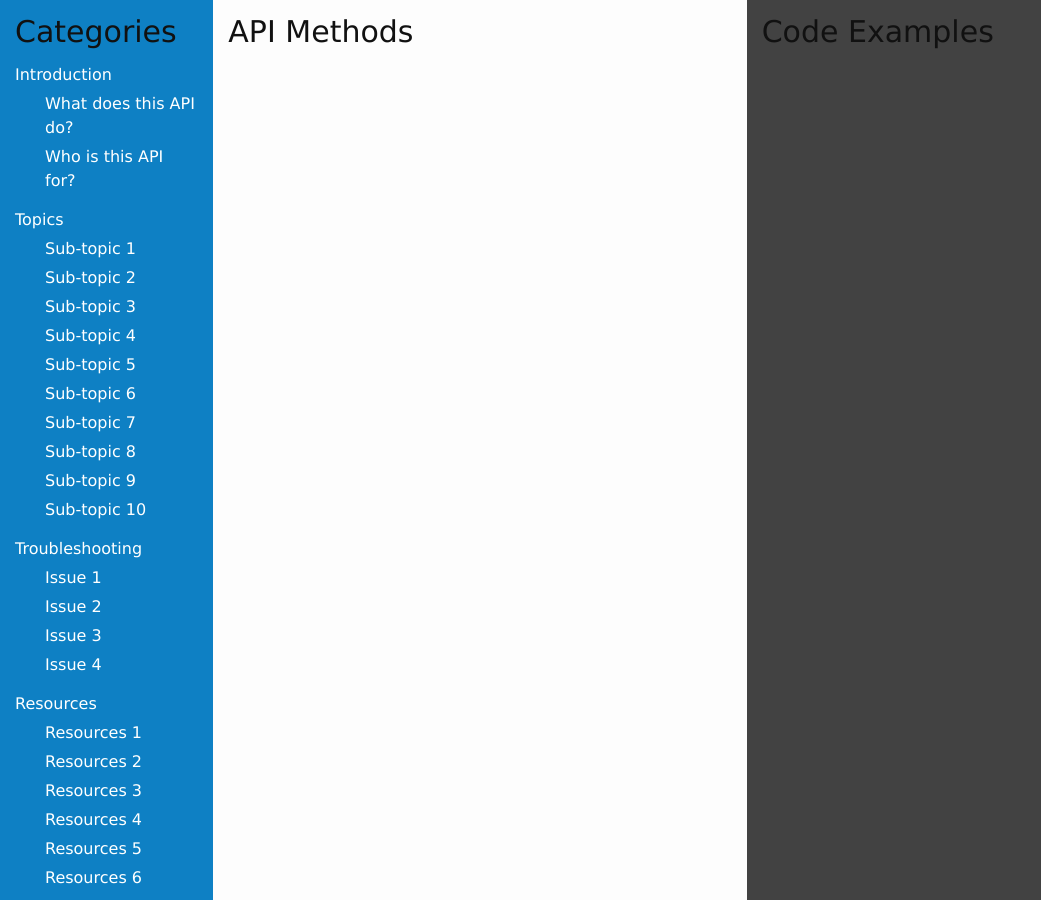
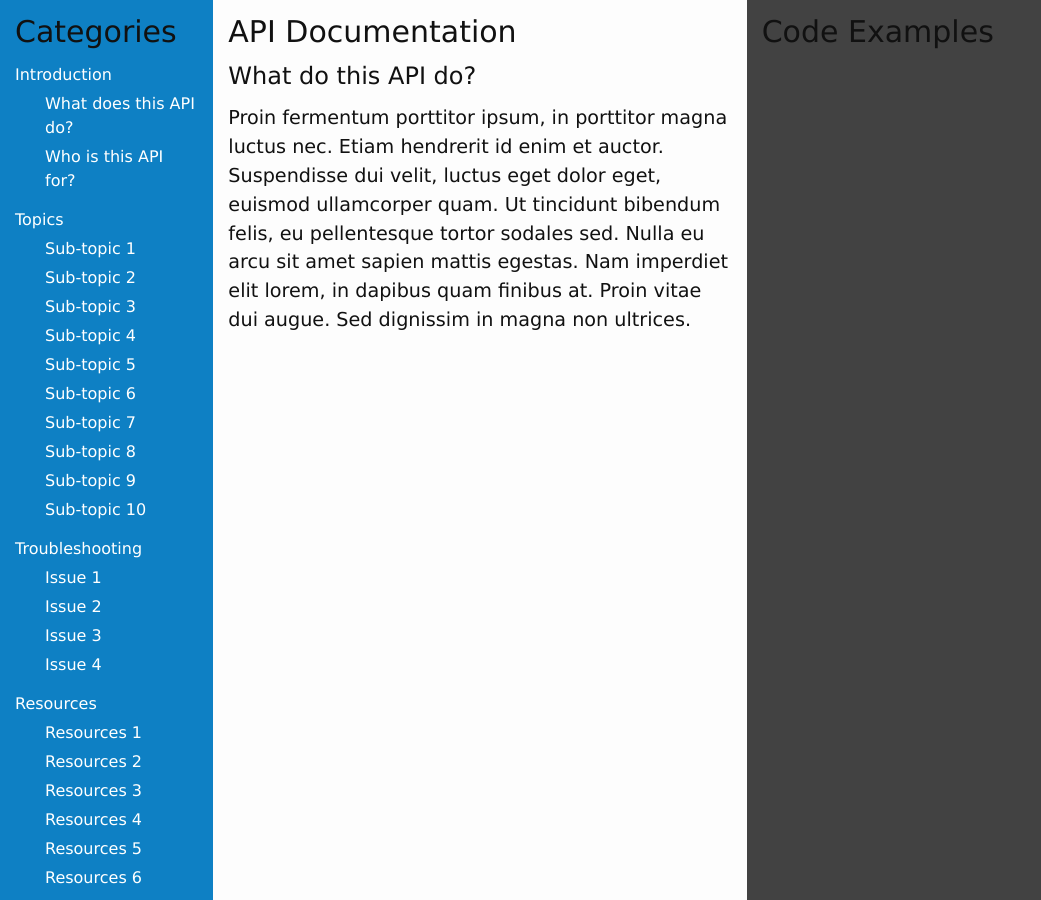
Before and after one commit to EChesters/API-Documentation-Template, a Jekyll site: the page built from index.html, in a window 1280 px wide. Shown: the whole page, without its empty margins (0-1041 px from the left). Built offline with Jekyll 4.4.1, drawn with Linux system fonts in a browser that asks for light colours; nearby versions of some CDN libraries.

Commit message:
Added small example in documentation section

```diff
--- /dev/null
+++ b/_includes/api.html
@@ -0,0 +1,8 @@
+<h2>API Documentation</h2>
+<div id="intro">
+  <div id="what">
+    <h3>What do this API do?</h3>
+    <p>Proin fermentum porttitor ipsum, in porttitor magna luctus nec. Etiam hendrerit id enim et auctor. Suspendisse dui velit, luctus eget dolor eget, euismod ullamcorper quam. Ut tincidunt bibendum felis, eu pellentesque tortor sodales sed. Nulla eu arcu sit amet sapien mattis egestas. Nam imperdiet elit lorem, in dapibus quam finibus at. Proin vitae dui augue. Sed dignissim in magna non ultrices.</p>
+  </div>
+
+</div>
--- a/_sass/_api.scss
+++ b/_sass/_api.scss
@@ -1,3 +1,4 @@
 #api {
-
+	font-size: 1.2em;
+	line-height: 1.5em;
 }
--- a/_sass/_base.scss
+++ b/_sass/_base.scss
@@ -23,7 +23,6 @@ body {
     -o-font-feature-settings: "kern" 1;
     font-feature-settings: "kern" 1;
     font-kerning: normal;
-    overflow: hidden;
 }
 
 
--- a/index.html
+++ b/index.html
@@ -8,7 +8,7 @@ layout: default
     </div>
 
     <div id="api" class="col-xs-12 col-md-5 section">
-      <h2>API Methods</h2>
+      {% include api.html %}
     </div>
 
     <div id="code" class="col-xs-12 col-md-5 section">
```
